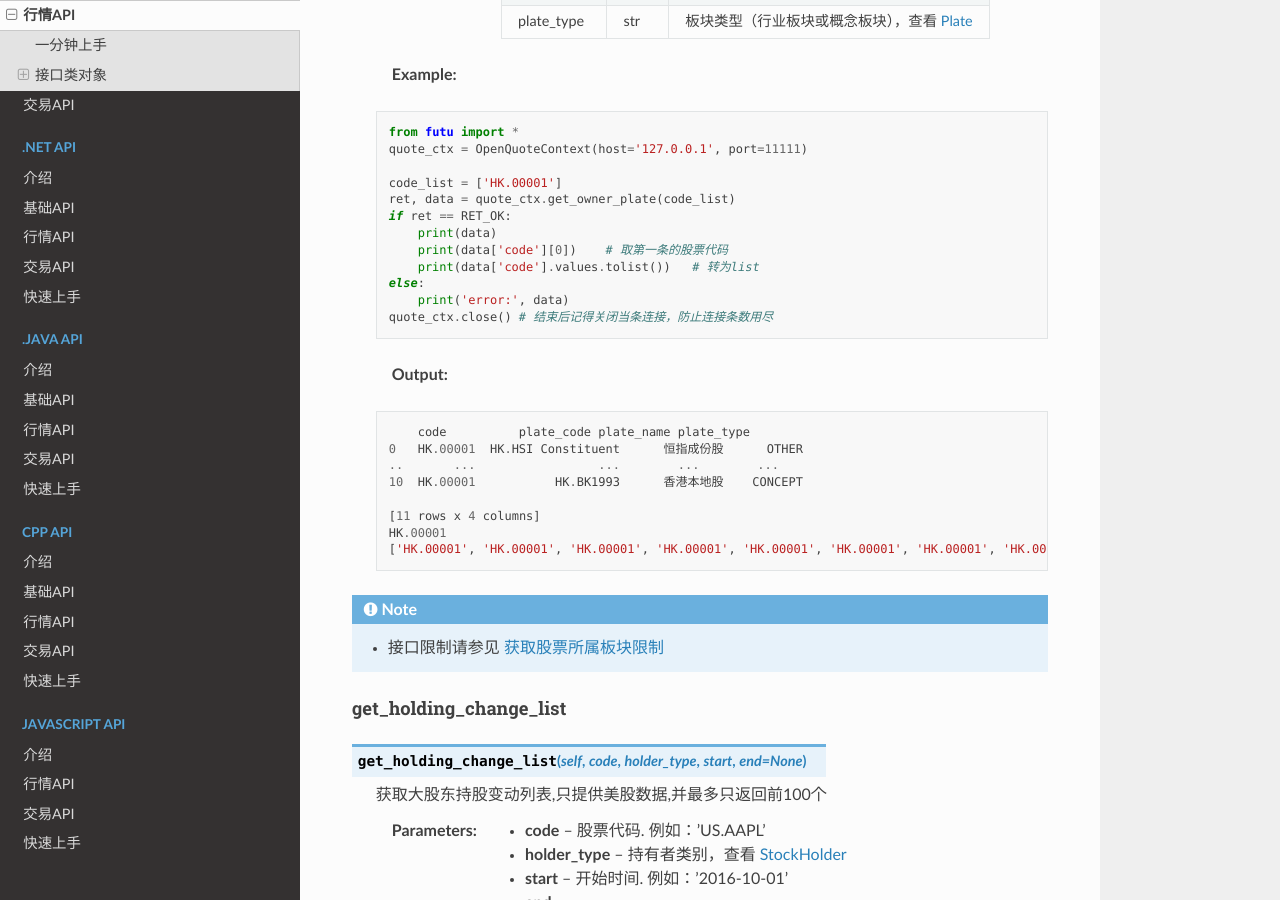
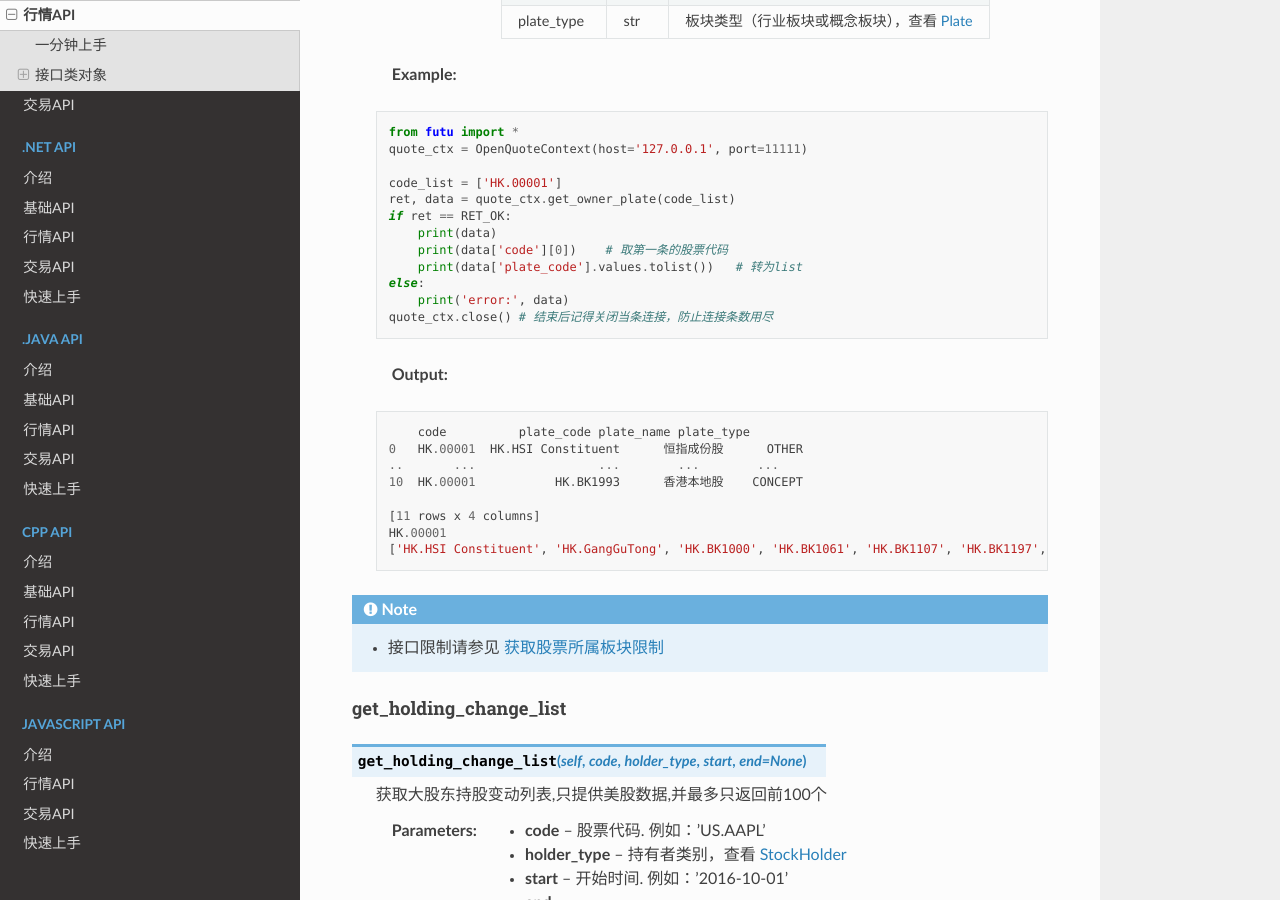
Before and after one commit to FutunnOpen/futu-api-doc, a Sphinx documentation site: the page built from doc_maker/source/api/Quote_API.rst, in a window 1280 px wide and 900 px high, scrolled down 35506 px. Built offline with Sphinx 7.4.7 and the Read the Docs theme 2.0.0, drawn with Linux system fonts in a browser that asks for light colours; some of the changed text lies outside the part shown.

Commit message:
fix ：get_stock_filter代码注释；CurKlineHandlerBase output 增加几列output以便昨收价正常；get_owner_plate 调整output；

```diff
--- a/doc_maker/source/api/Quote_API.rst
+++ b/doc_maker/source/api/Quote_API.rst
@@ -1696,7 +1696,7 @@ get_owner_plate
     if ret == RET_OK:
         print(data)
         print(data['code'][0])    # 取第一条的股票代码
-        print(data['code'].values.tolist())   # 转为list
+        print(data['plate_code'].values.tolist())   # 转为list
     else:
         print('error:', data)
     quote_ctx.close() # 结束后记得关闭当条连接，防止连接条数用尽
@@ -1712,7 +1712,7 @@ get_owner_plate
 
     [11 rows x 4 columns]
     HK.00001
-    ['HK.00001', 'HK.00001', 'HK.00001', 'HK.00001', 'HK.00001', 'HK.00001', 'HK.00001', 'HK.00001', 'HK.00001', 'HK.00001', 'HK.00001']
+    ['HK.HSI Constituent', 'HK.GangGuTong', 'HK.BK1000', 'HK.BK1061', 'HK.BK1107', 'HK.BK1197', 'HK.BK1249', 'HK.BK1600', 'HK.BK1609', 'HK.BK1922', 'HK.BK1983', 'HK.BK1993']
 
 .. note::
 
@@ -3121,7 +3121,6 @@ CurKlineHandlerBase - 实时k线推送回调
 
     import time
     from futu import *
-
     class CurKlineTest(CurKlineHandlerBase):
         def on_recv_rsp(self, rsp_str):
             ret_code, data = super(CurKlineTest,self).on_recv_rsp(rsp_str)
```
Also changed, not shown: other parts of doc_maker/source/api/Quote_API.rst (+12 -8 lines).
